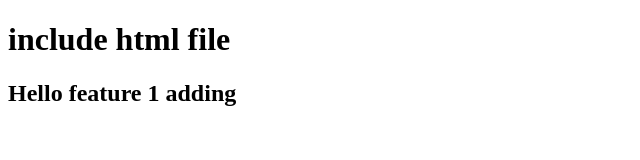
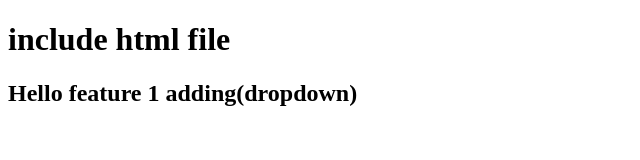
Before and after one commit to Md-Anisuzzaman/Explore-GitHub, a plain HTML site: page index.html in a window 1280 px wide. Shown: the whole page, without its empty margins (0-640 px from the left). Drawn offline with Linux system fonts and the light colour scheme.

```diff
--- a/index.html
+++ b/index.html
@@ -7,7 +7,7 @@
 </head>
 <body>
     <h1>include html file</h1>
-    <h2>Hello feature 1 adding</h2>
+    <h2>Hello feature 1 adding(dropdown)</h2>
 
 </body>
 </html>
```
